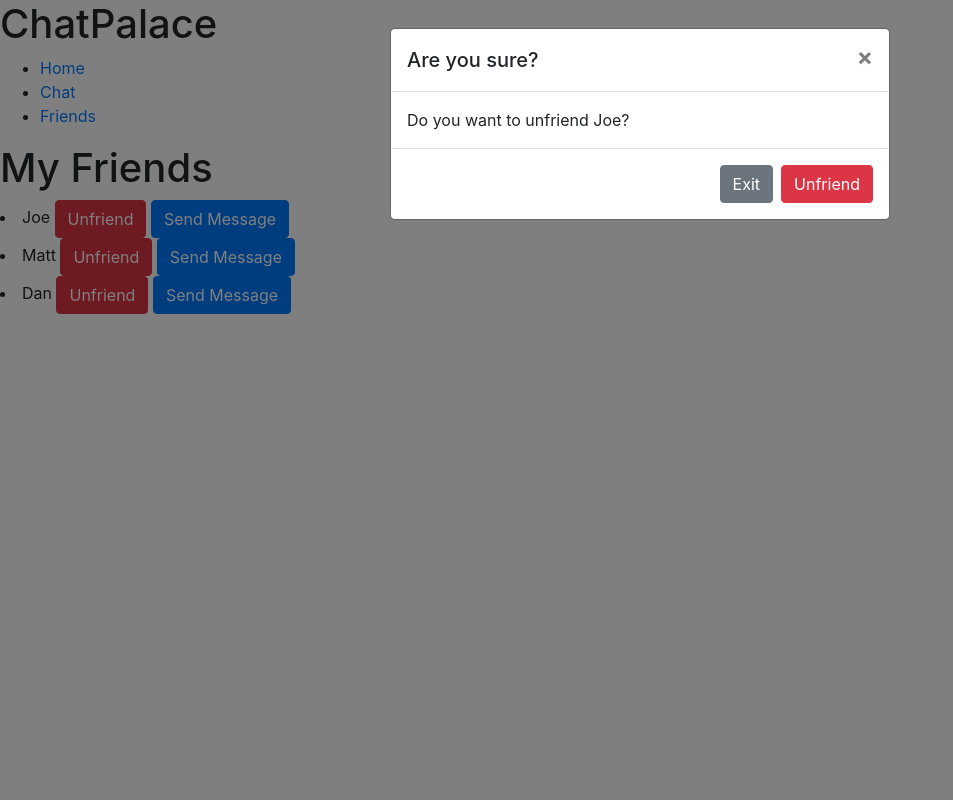
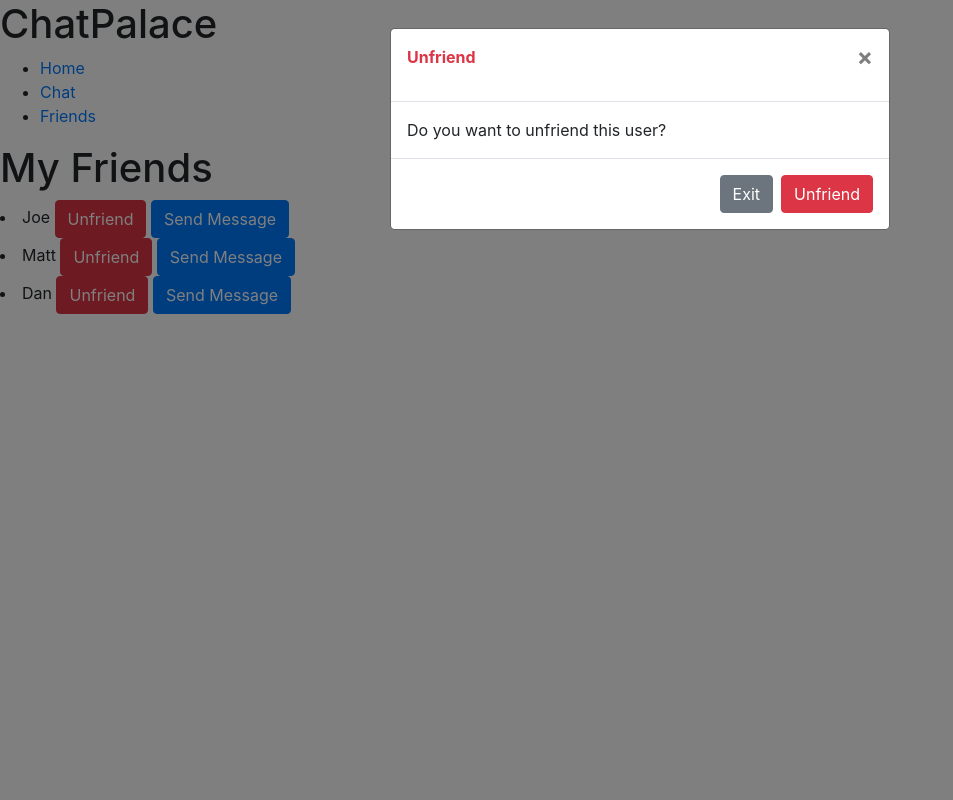
Before and after one commit to TomsBaders/Chat_16.10_TB, a Flask app: page /friends in a window 1280 px wide, after a click on "Unfriend". Shown: the whole page, without its empty margins (0-953 px from the left). Run offline with Flask 2, Linux system fonts and the light colour scheme.

Commit message:
Last Commit

```diff
--- a/templates/Friends.html
+++ b/templates/Friends.html
@@ -29,23 +29,22 @@
         {% endblock %}
     </div>
     <h1>My Friends</h1>
-        <li>Joe <!-- Button trigger modal -->
+        <li>Joe
             <button type="button" class="btn btn-danger" data-toggle="modal" data-target="#staticBackdrop">
               Unfriend
             </button>
 
-            <!-- Modal -->
             <div class="modal fade" id="staticBackdrop" data-backdrop="static" data-keyboard="false" tabindex="-1" aria-labelledby="staticBackdropLabel" aria-hidden="true">
               <div class="modal-dialog">
                 <div class="modal-content">
                   <div class="modal-header">
-                    <h5 class="modal-title" id="staticBackdropLabel">Are you sure?</h5>
+                    <p id="staticBackdropLabel" class="text-danger font-weight-bold">Unfriend</p>
                     <button type="button" class="close" data-dismiss="modal" aria-label="Close">
                       <span aria-hidden="true">&times;</span>
                     </button>
                   </div>
                   <div class="modal-body">
-                    Do you want to unfriend Joe?
+                    Do you want to unfriend this user?
                   </div>
                   <div class="modal-footer">
                     <button type="button" class="btn btn-secondary" data-dismiss="modal">Exit</button>
@@ -55,12 +54,13 @@
               </div>
             </div>
 
+            <a class="btn btn-primary" href="/chat">Send Message</a> </li>
+        <li>Matt <button type="button" class="btn btn-danger" data-toggle="modal" data-target="#staticBackdrop">Unfriend</button>
 
             <a class="btn btn-primary" href="/chat">Send Message</a> </li>
-        <li>Matt <button type="button" class="btn btn-danger">Unfriend</button>
-            <a class="btn btn-primary" href="/chat">Send Message</a> </li></li>
-        <li>Dan <button type="button" class="btn btn-danger">Unfriend</button>
-            <a class="btn btn-primary" href="/chat">Send Message</a> </li></li>
+        <li>Dan <button type="button" class="btn btn-danger" data-toggle="modal" data-target="#staticBackdrop">Unfriend</button>
+
+            <a class="btn btn-primary" href="/chat">Send Message</a> </li>
       </ul>
 
 </body>
```
